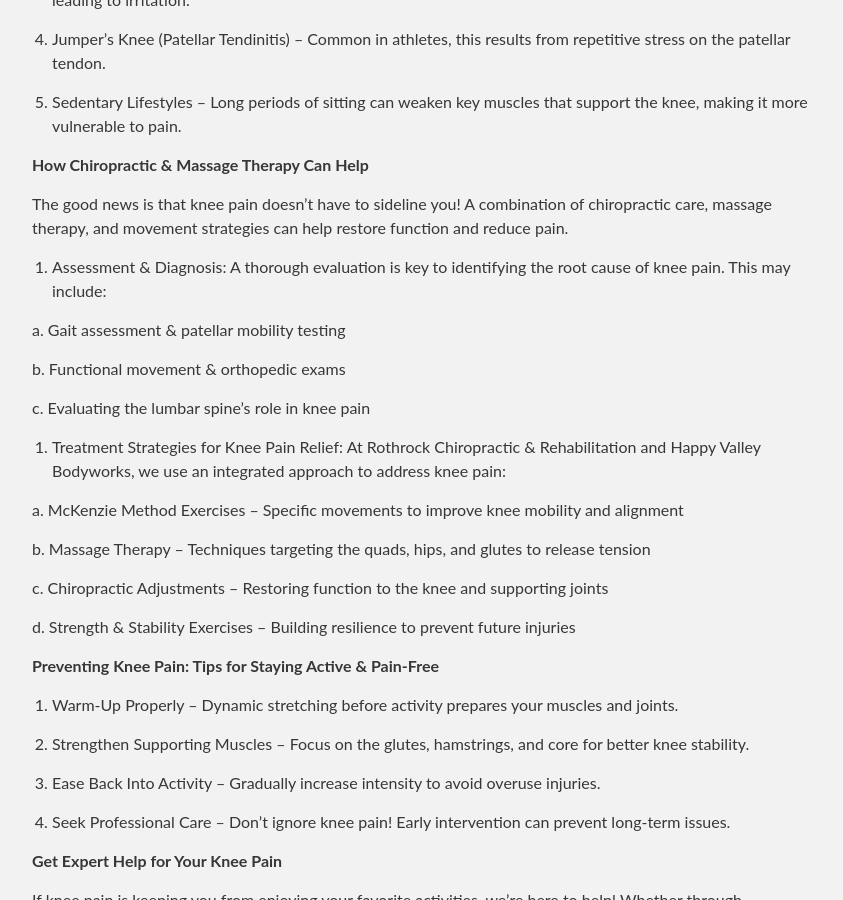
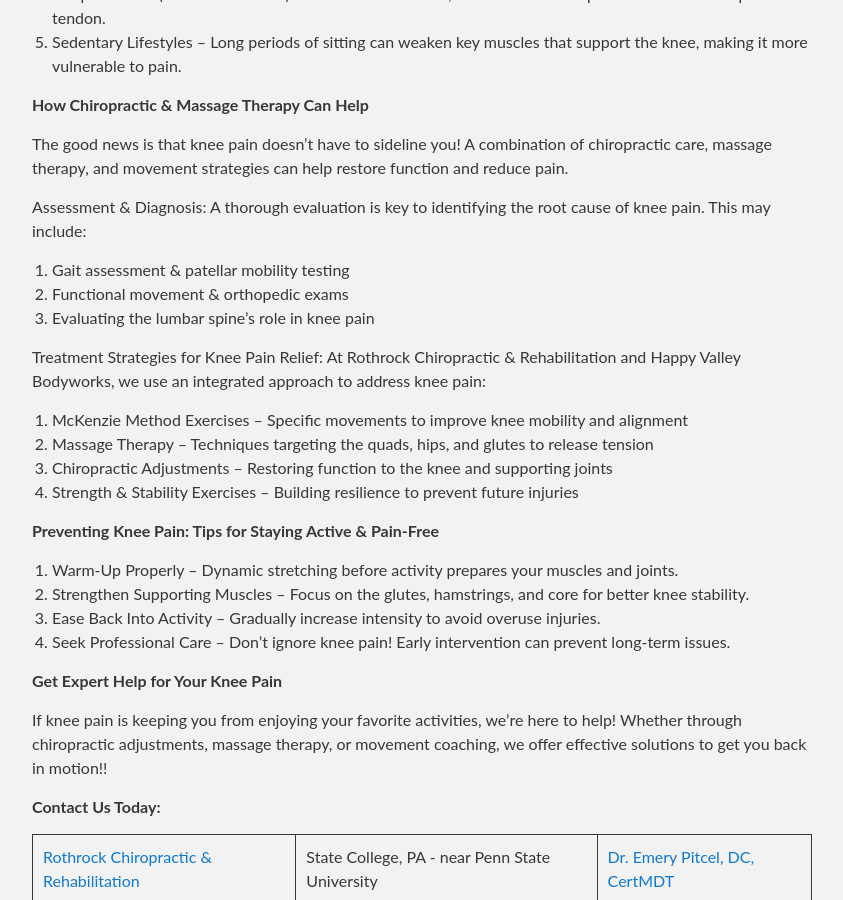
Before and after one commit to evpitcel/evpitcel.github.io, a Jekyll site: the page built from _posts/2025-03-30-BE-AntKnee.md, in a window 1280 px wide and 900 px high, scrolled down 1035 px. Shown: the whole window, without its empty margins (218-1061 px from the left). Built offline with Jekyll 4.4.1, drawn with Linux system fonts in a browser that asks for light colours; some of the changed lines change nothing that is shown.

Commit message:
Update 2025-03-30-BE-AntKnee.md
fix it!

```diff
--- a/_posts/2025-03-30-BE-AntKnee.md
+++ b/_posts/2025-03-30-BE-AntKnee.md
@@ -17,45 +17,31 @@
 The knee is a complex joint that relies on the hip, ankle, and even the spine for proper function. When these areas are out of alignment or weak, the knee takes on excess stress, leading to pain and dysfunction. Some common contributors to anterior knee pain include:
 
 1. Q-Angle & Biomechanics – Women often experience knee pain more frequently due to differences in pelvic structure and knee alignment.
-
 2. Muscle Tightness & Imbalances – Tight quads, hip flexors, and IT bands can pull on the kneecap, causing pain.
-
 3. Patellofemoral Pain Syndrome (Runner’s Knee) – This occurs when the kneecap doesn’t track properly, leading to irritation.
-
 4. Jumper’s Knee (Patellar Tendinitis) – Common in athletes, this results from repetitive stress on the patellar tendon.
-
 5. Sedentary Lifestyles – Long periods of sitting can weaken key muscles that support the knee, making it more vulnerable to pain.
 
 **How Chiropractic & Massage Therapy Can Help**
 
 The good news is that knee pain doesn’t have to sideline you! A combination of chiropractic care, massage therapy, and movement strategies can help restore function and reduce pain.
 
-1. Assessment & Diagnosis: A thorough evaluation is key to identifying the root cause of knee pain. This may include:
+Assessment & Diagnosis: A thorough evaluation is key to identifying the root cause of knee pain. This may include:
+1. Gait assessment & patellar mobility testing
+2. Functional movement & orthopedic exams
+3. Evaluating the lumbar spine’s role in knee pain
 
-a. Gait assessment & patellar mobility testing
-
-b. Functional movement & orthopedic exams
-
-c. Evaluating the lumbar spine’s role in knee pain
-
-2. Treatment Strategies for Knee Pain Relief: At Rothrock Chiropractic & Rehabilitation and Happy Valley Bodyworks, we use an integrated approach to address knee pain:
-
-a. McKenzie Method Exercises – Specific movements to improve knee mobility and alignment
-
-b. Massage Therapy – Techniques targeting the quads, hips, and glutes to release tension
-
-c. Chiropractic Adjustments – Restoring function to the knee and supporting joints
-
-d. Strength & Stability Exercises – Building resilience to prevent future injuries
+Treatment Strategies for Knee Pain Relief: At Rothrock Chiropractic & Rehabilitation and Happy Valley Bodyworks, we use an integrated approach to address knee pain:
+1. McKenzie Method Exercises – Specific movements to improve knee mobility and alignment
+2. Massage Therapy – Techniques targeting the quads, hips, and glutes to release tension
+3. Chiropractic Adjustments – Restoring function to the knee and supporting joints
+4. Strength & Stability Exercises – Building resilience to prevent future injuries
 
 **Preventing Knee Pain: Tips for Staying Active & Pain-Free**
 
 1. Warm-Up Properly – Dynamic stretching before activity prepares your muscles and joints.
-
 2. Strengthen Supporting Muscles – Focus on the glutes, hamstrings, and core for better knee stability.
-
 3. Ease Back Into Activity – Gradually increase intensity to avoid overuse injuries.
-
 4. Seek Professional Care – Don’t ignore knee pain! Early intervention can prevent long-term issues.
 
 **Get Expert Help for Your Knee Pain**
```
